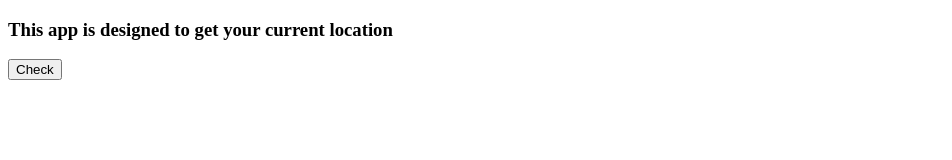
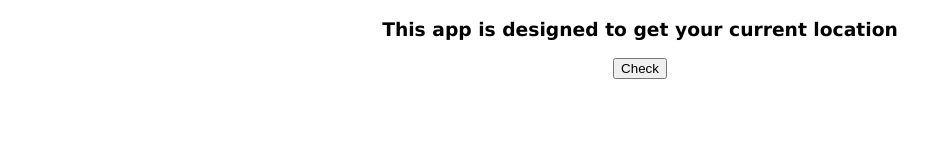
Before and after one commit to Oluwafemi-John1/Show-Location, a plain HTML site: page index.html in a window 1280 px wide. Shown: the whole page, without its empty margins (0-952 px from the left). Drawn offline with Linux system fonts and the light colour scheme.

Commit message:
I tuns it

```diff
--- a/index.html
+++ b/index.html
@@ -5,10 +5,18 @@
     <meta name="viewport" content="width=device-width, initial-scale=1.0">
     <title>Document</title>
     <script defer async src="script.js"></script>
+    <style>
+        body {
+            font-family: 'Lucida Sans', 'Lucida Sans Regular', 'Lucida Grande', 'Lucida Sans Unicode', Geneva, Verdana, sans-serif;
+            /* margin: auto; */
+        }
+    </style>
 </head>
 <body>
-    <h3>This app is designed to get your current location</h3>
-    <button onclick="dispLocation()">Check</button>
-    <div id="showLocation"></div>
+    <center>
+        <h3>This app is designed to get your current location</h3>
+        <button onclick="dispLocation()">Check</button>
+        <div id="showLocation"></div>
+    </center>
 </body>
 </html>
```
